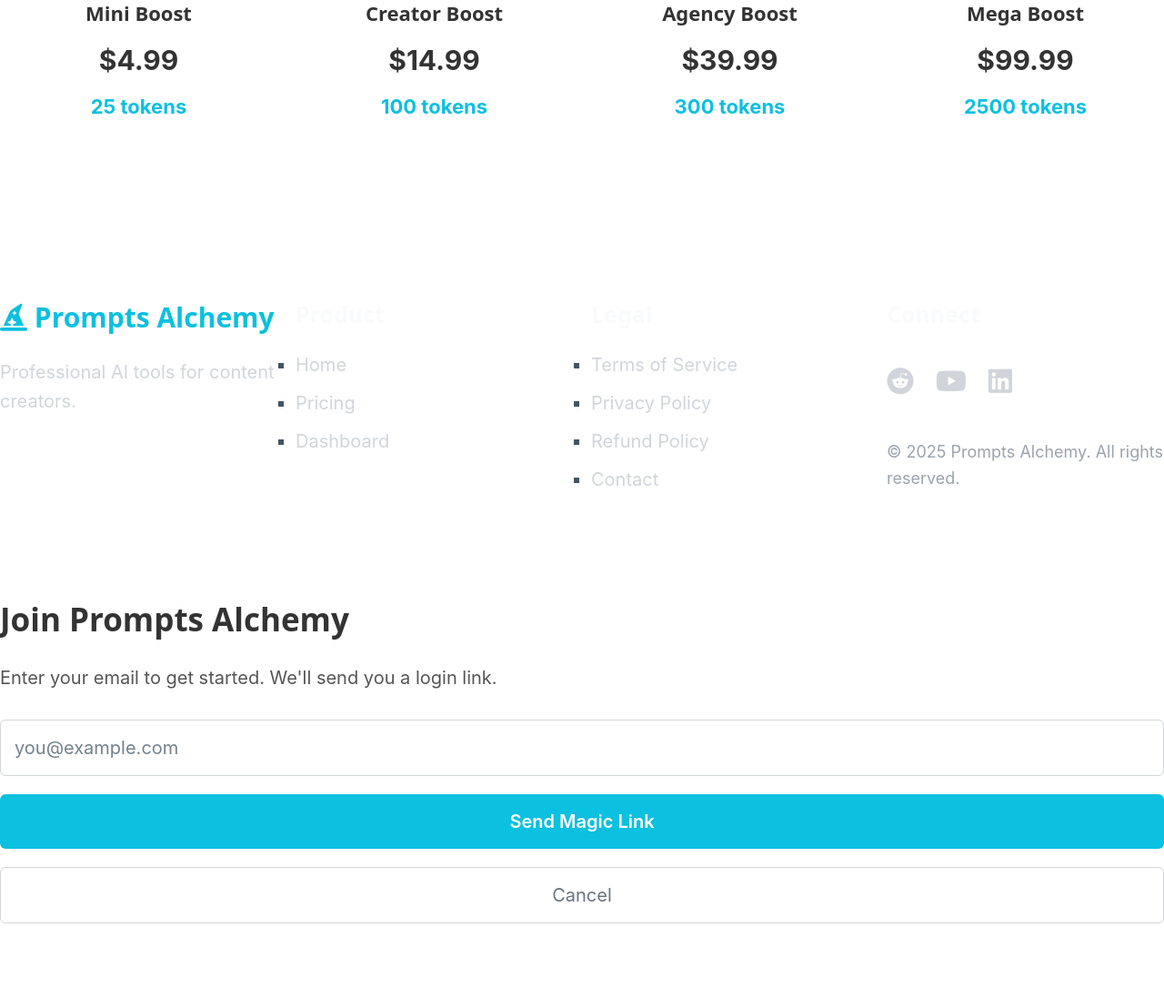
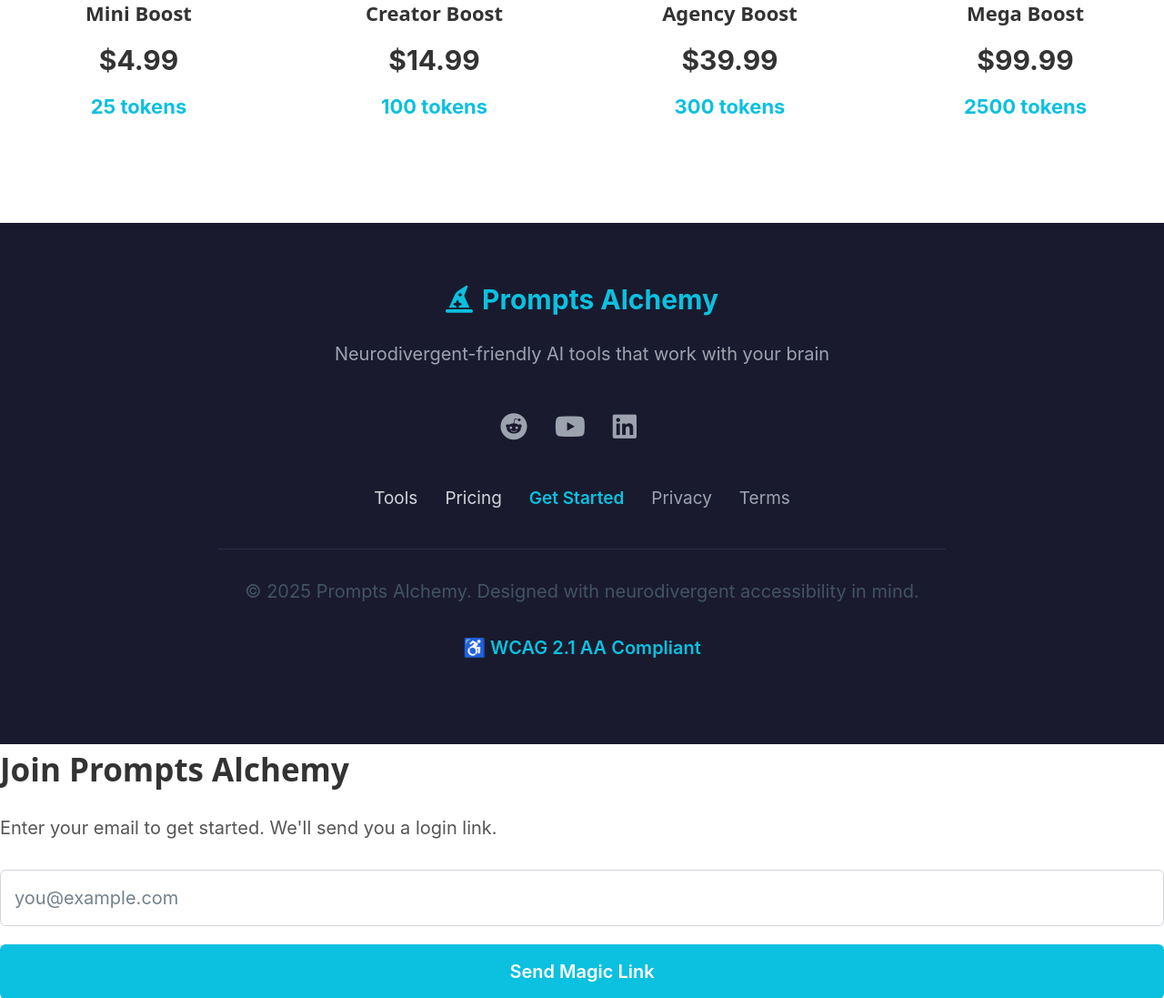
Before and after one commit to lucsetzer/prompts-alchemy-v7, a FastAPI app: page / in a window 1280 px wide. Shown: the part 3931-5028 px from the top of the page at 91% size. Before the commit the page ends 4946 px from the top, so only its background shows below. Run offline with FastAPI, Linux system fonts and the light colour scheme.

Commit message:
Update frontpage.html

```diff
--- a/dashboard/templates/frontpage.html
+++ b/dashboard/templates/frontpage.html
@@ -503,53 +503,65 @@
     </section>
 
     <!-- FOOTER -->
-    <footer class="footer">
-        <div class="footer-container">
-            <div class="grid grid-4">
-                <!-- Brand -->
-                <div>
-                    <h3 style="color: #0cc0df; font-size: 1.5rem; margin-bottom: 1rem;">
-                        <i class="fas fa-hat-wizard"></i> Prompts Alchemy
-                    </h3>
-                    <p style="color: #d1d5db; line-height: 1.6;">Professional AI tools for content creators.</p>
-                </div>
+    <footer class="footer" style="background: #1a1a2e; color: white; padding: 3rem 2rem; text-align: center;">
+    <div class="footer-container" style="max-width: 800px; margin: 0 auto;">
 
-                <!-- Links -->
-                <div>
-                    <h4 style="color: #f9fafb; margin-bottom: 1rem;">Product</h4>
-                    <ul style="list-style: none; padding: 0;">
-                        <li style="margin-bottom: 0.5rem;"><a href="/" style="color: #d1d5db; text-decoration: none;">Home</a></li>
-                        <li style="margin-bottom: 0.5rem;"><a href="#pricing" style="color: #d1d5db; text-decoration: none;">Pricing</a></li>
-                        <li style="margin-bottom: 0.5rem;"><a href="/dashboard" style="color: #d1d5db; text-decoration: none;">Dashboard</a></li>
-                    </ul>
-                </div>
+        <!-- Brand & Tagline -->
+        <div style="margin-bottom: 2rem;">
+            <a href="/" style="color: #0cc0df; text-decoration: none; font-size: 1.5rem; font-weight: 700; display: inline-flex; align-items: center; gap: 0.5rem; margin-bottom: 1rem;">
+                <i class="fas fa-hat-wizard"></i>
+                Prompts Alchemy
+            </a>
+            <p style="color: #9ca3af; margin-bottom: 1.5rem;">
+                Neurodivergent-friendly AI tools that work with your brain
+            </p>
+        </div>
 
-                <!-- Legal -->
-                <div>
-                    <h4 style="color: #f9fafb; margin-bottom: 1rem;">Legal</h4>
-                    <ul style="list-style: none; padding: 0;">
-                        <li style="margin-bottom: 0.5rem;"><a href="/terms" style="color: #d1d5db; text-decoration: none;">Terms of Service</a></li>
-                        <li style="margin-bottom: 0.5rem;"><a href="/privacy" style="color: #d1d5db; text-decoration: none;">Privacy Policy</a></li>
-                        <li style="margin-bottom: 0.5rem;"><a href="/refund" style="color: #d1d5db; text-decoration: none;">Refund Policy</a></li>
-                        <li style="margin-bottom: 0.5rem;"><a href="/contact" style="color: #d1d5db; text-decoration: none;">Contact</a></li>
-                    </ul>
-                </div>
+        <!-- Social Links -->
+        <div style="display: flex; justify-content: center; gap: 1.5rem; font-size: 1.5rem; margin-bottom: 2rem;">
+            <a href="https://reddit.com/r/PromptsAlchemy" target="_blank" rel="noopener noreferrer" style="color: #9ca3af; transition: color 0.3s;" onmouseover="this.style.color='#ff5700'" onmouseout="this.style.color='#9ca3af'">
+                <i class="fab fa-reddit" title="Reddit"></i>
+            </a>
+            <a href="https://youtube.com/@PromptsAlchemy" target="_blank" rel="noopener noreferrer" style="color: #9ca3af; transition: color 0.3s;" onmouseover="this.style.color='#ff0000'" onmouseout="this.style.color='#9ca3af'">
+                <i class="fab fa-youtube" title="YouTube"></i>
+            </a>
+            <a href="https://linkedin.com/company/prompts-alchemy" target="_blank" rel="noopener noreferrer" style="color: #9ca3af; transition: color 0.3s;" onmouseover="this.style.color='#0077b5'" onmouseout="this.style.color='#9ca3af'">
+                <i class="fab fa-linkedin" title="LinkedIn"></i>
+            </a>
+            <a href="https://bsky.app/profile/promptsalchemy.bsky.social" target="_blank" rel="noopener noreferrer" style="color: #9ca3af; transition: color 0.3s;" onmouseover="this.style.color='#0085ff'" onmouseout="this.style.color='#9ca3af'">
+                <i class="fa-brands fa-bluesky" title="Bluesky"></i>
+            </a>
+        </div>
 
-                <!-- Social -->
-                <div>
-                    <h4 style="color: #f9fafb; margin-bottom: 1.5rem;">Connect</h4>
-                    <div style="display: flex; justify-content: flex-start; gap: 1.2rem; font-size: 1.5rem; flex-wrap: wrap;">
-                        <a href="https://reddit.com" style="color: #d1d5db; transition: color 0.2s;" onmouseover="this.style.color='#ff5700'" onmouseout="this.style.color='#d1d5db'"><i class="fab fa-reddit"></i></a>
-                        <a href="https://youtube.com" style="color: #d1d5db; transition: color 0.2s;" onmouseover="this.style.color='#ff0000'" onmouseout="this.style.color='#d1d5db'"><i class="fab fa-youtube"></i></a>
-                        <a href="https://linkedin.com" style="color: #d1d5db; transition: color 0.2s;" onmouseover="this.style.color='#0077b5'" onmouseout="this.style.color='#d1d5db'"><i class="fab fa-linkedin"></i></a>
-                        <a href="https://bsky.app/profile/promptsalchemy.bsky.social" style="color: #d1d5db; transition: color 0.2s;" onmouseover="this.style.color='#5865f2'" onmouseout="this.style.color='#d1d5db'"><i class="fa-brands fa-bluesky"></i></a>
-                    </div>
-                    <p style="margin-top: 2rem; font-size: 0.9rem; color: #9ca3af;">
-                        © 2025 Prompts Alchemy. All rights reserved.
-                    </p>
-                </div>
-            </div>
+        <!-- Essential Links -->
+        <div style="display: flex; justify-content: center; flex-wrap: wrap; gap: 1.5rem; margin-bottom: 2rem; font-size: 0.95rem;">
+            <a href="#tools" style="color: #d1d5db; text-decoration: none; transition: color 0.3s;" onmouseover="this.style.color='#0cc0df'" onmouseout="this.style.color='#d1d5db'">
+                Tools
+            </a>
+            <a href="#pricing" style="color: #d1d5db; text-decoration: none; transition: color 0.3s;" onmouseover="this.style.color='#0cc0df'" onmouseout="this.style.color='#d1d5db'">
+                Pricing
+            </a>
+            <a href="/login" style="color: #0cc0df; text-decoration: none; font-weight: 600;">
+                Get Started
+            </a>
+            <a href="/privacy" style="color: #9ca3af; text-decoration: none;">
+                Privacy
+            </a>
+            <a href="/terms" style="color: #9ca3af; text-decoration: none;">
+                Terms
+            </a>
         </div>
+
+        <!-- Copyright & Accessibility -->
+        <div style="color: #6b7280; font-size: 0.85rem; padding-top: 1.5rem; border-top: 1px solid #2d2d4d;">
+            <p>© 2025 Prompts Alchemy. Designed with neurodivergent accessibility in mind.</p>
+            <p style="margin-top: 0.5rem;">
+                <a href="/accessibility" style="color: #0cc0df; text-decoration: none; font-weight: 600;">
+                    ♿ WCAG 2.1 AA Compliant
+                </a>
+            </p>
+        </div>
+    </div>
     </footer>
 
     <!-- MODAL -->
```
